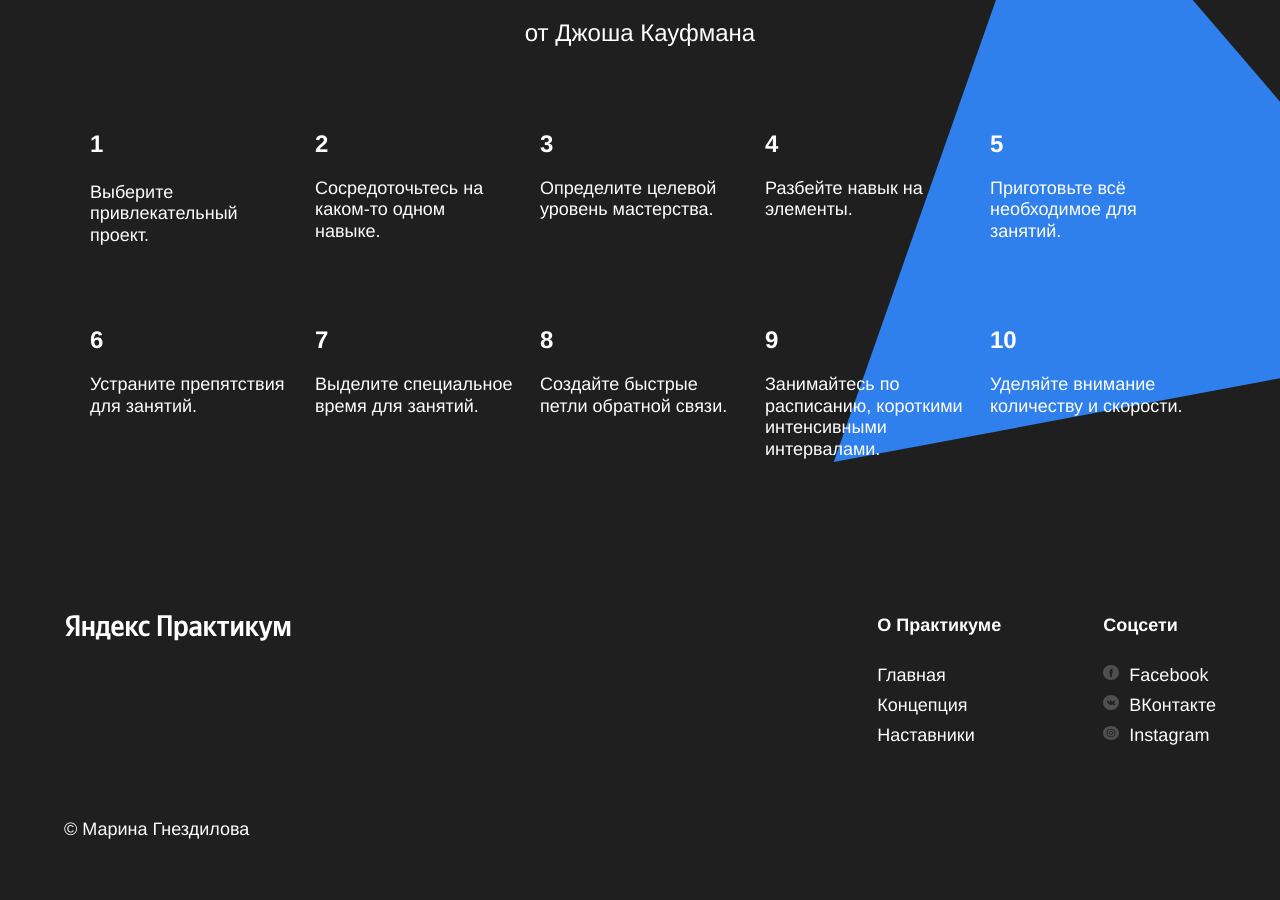
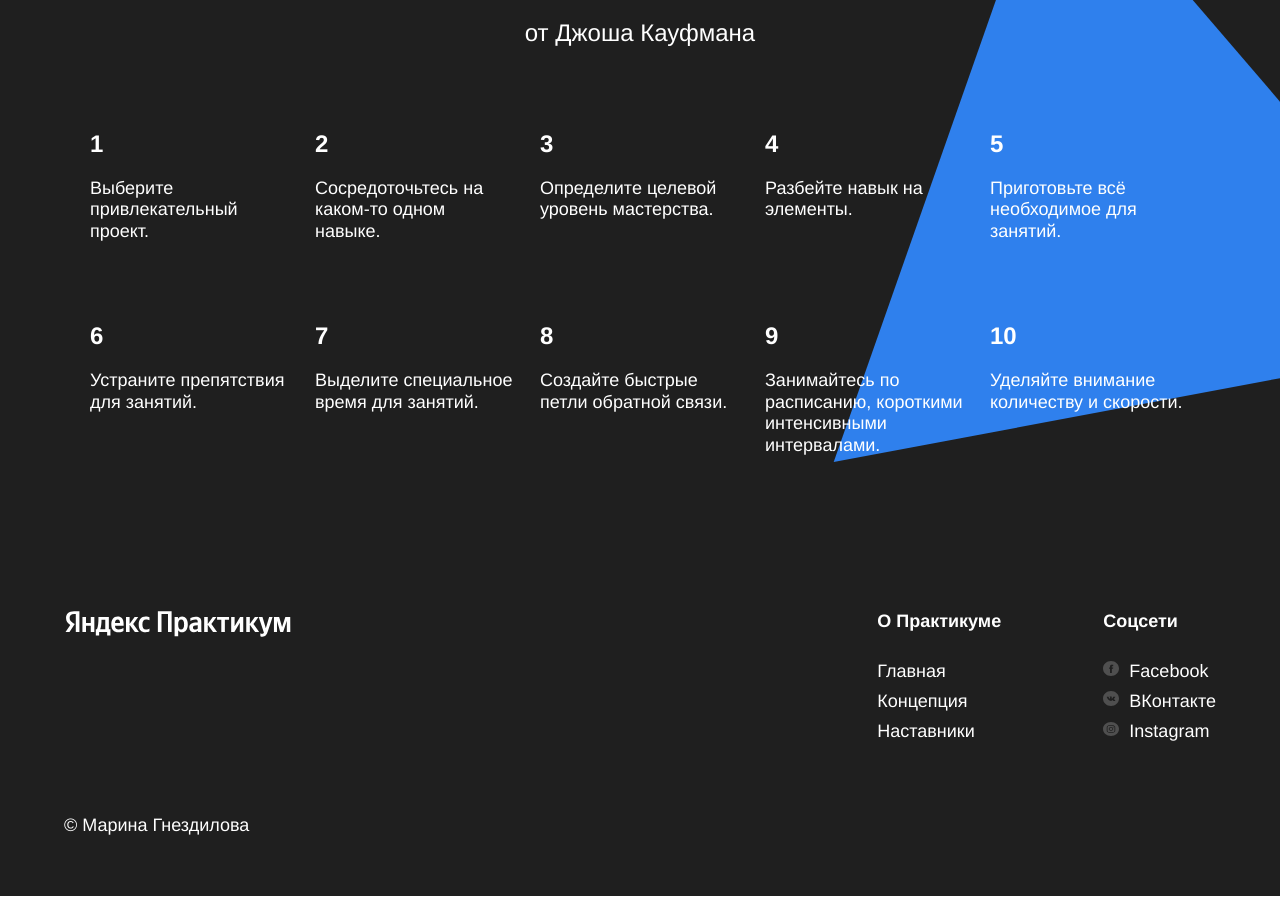
Before and after one commit to MarinaGnezdilova/how-to-learn, a plain HTML site: page index.html in a window 1280 px wide. Shown: the part 3060-3960 px from the top of the page. Drawn offline with Linux system fonts and the light colour scheme.

Commit message:
После второй итерации 2

```diff
--- a/index.html
+++ b/index.html
@@ -103,9 +103,8 @@
                 <p class="section-subtitle section-subtitle_theme_dark">от Джоша Кауфмана</p>
                 <ul class="table table_theme_dark">
                     <li class="table__cell table__cell_theme_dark">
-                        <h3 class="table__heading table__heading_theme_dark">1</p>
-                            <p class="table__text table__text_theme_dark">Выберите привлекательный проект.
-                        </h3>
+                        <h3 class="table__heading table__heading_theme_dark">1</h3>
+                        <p class="table__text table__text_theme_dark">Выберите привлекательный проект.</p>
                     </li>
                     <li class="table__cell table__cell_theme_dark">
                         <h3 class="table__heading table__heading_theme_dark">2</h3>
```
